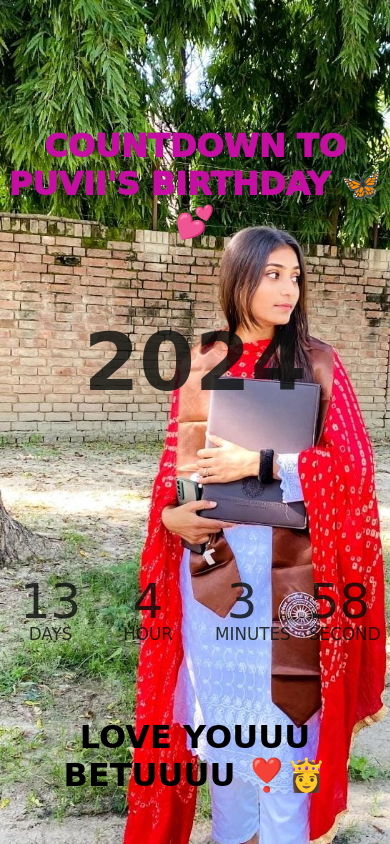
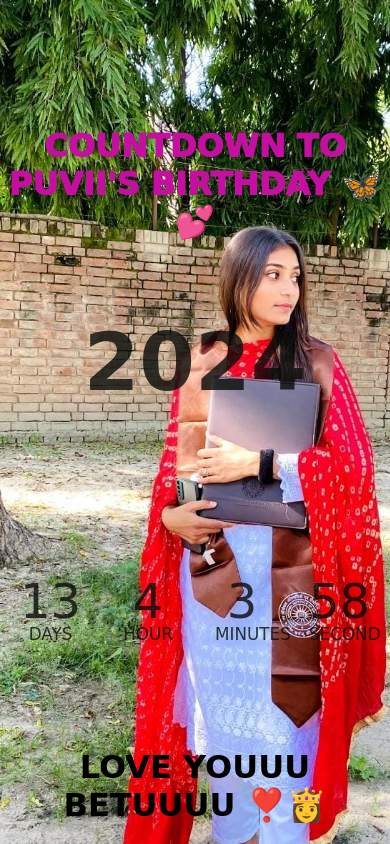
Before and after one commit to NAVEENBIKKA/puvii-web, a plain HTML site: page index.html in a window 390 px wide. Drawn offline with Linux system fonts and the light colour scheme.

Commit message:
Update style.css

```diff
--- a/style.css
+++ b/style.css
@@ -106,7 +106,7 @@ body{
     .text{
         color: rgb(0, 0, 0);
         position: absolute;
-        bottom: 50px;
+        bottom: 20px;
         font-size: 2rem;
         font-weight: 00;
     }
```
